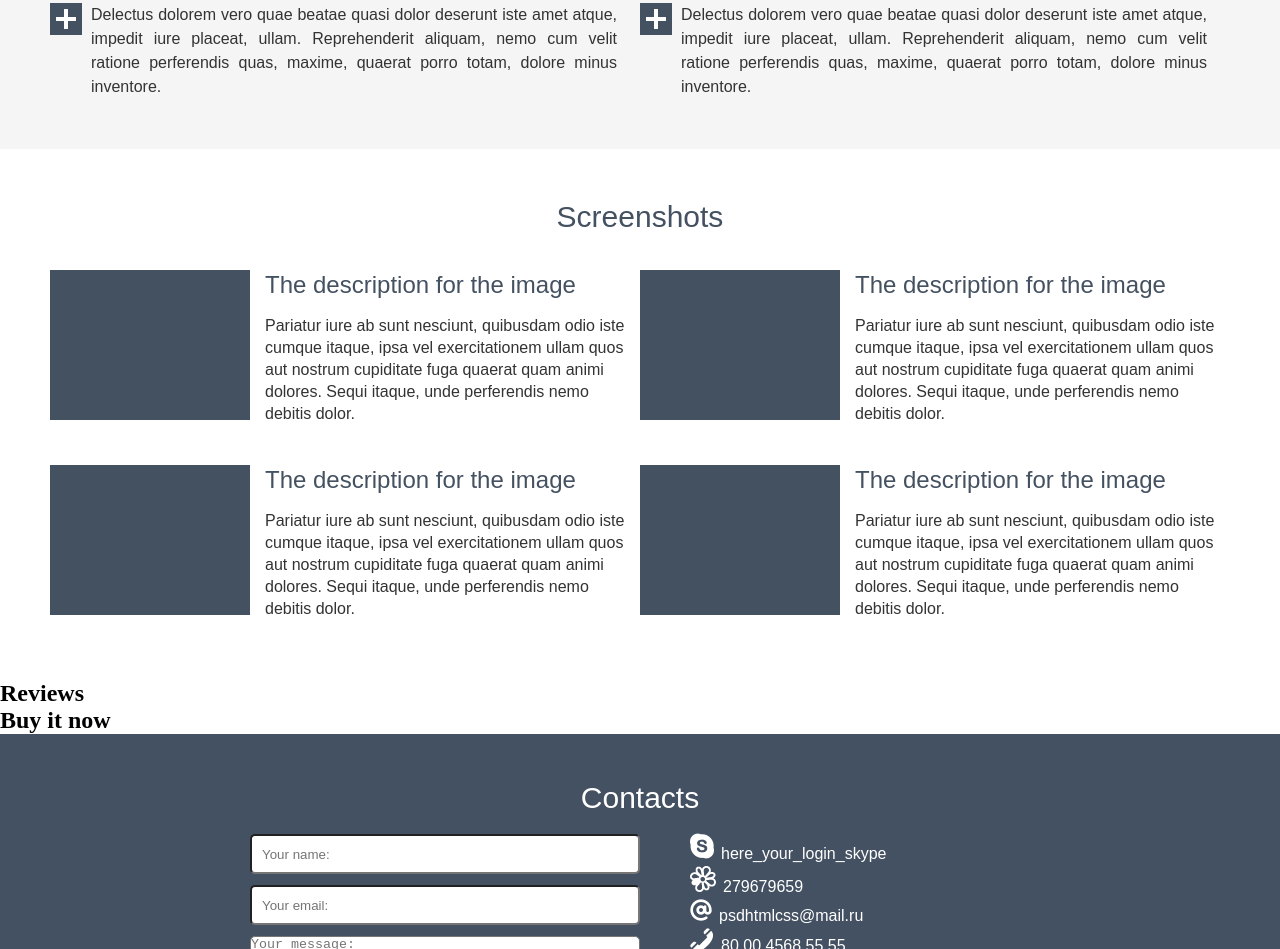
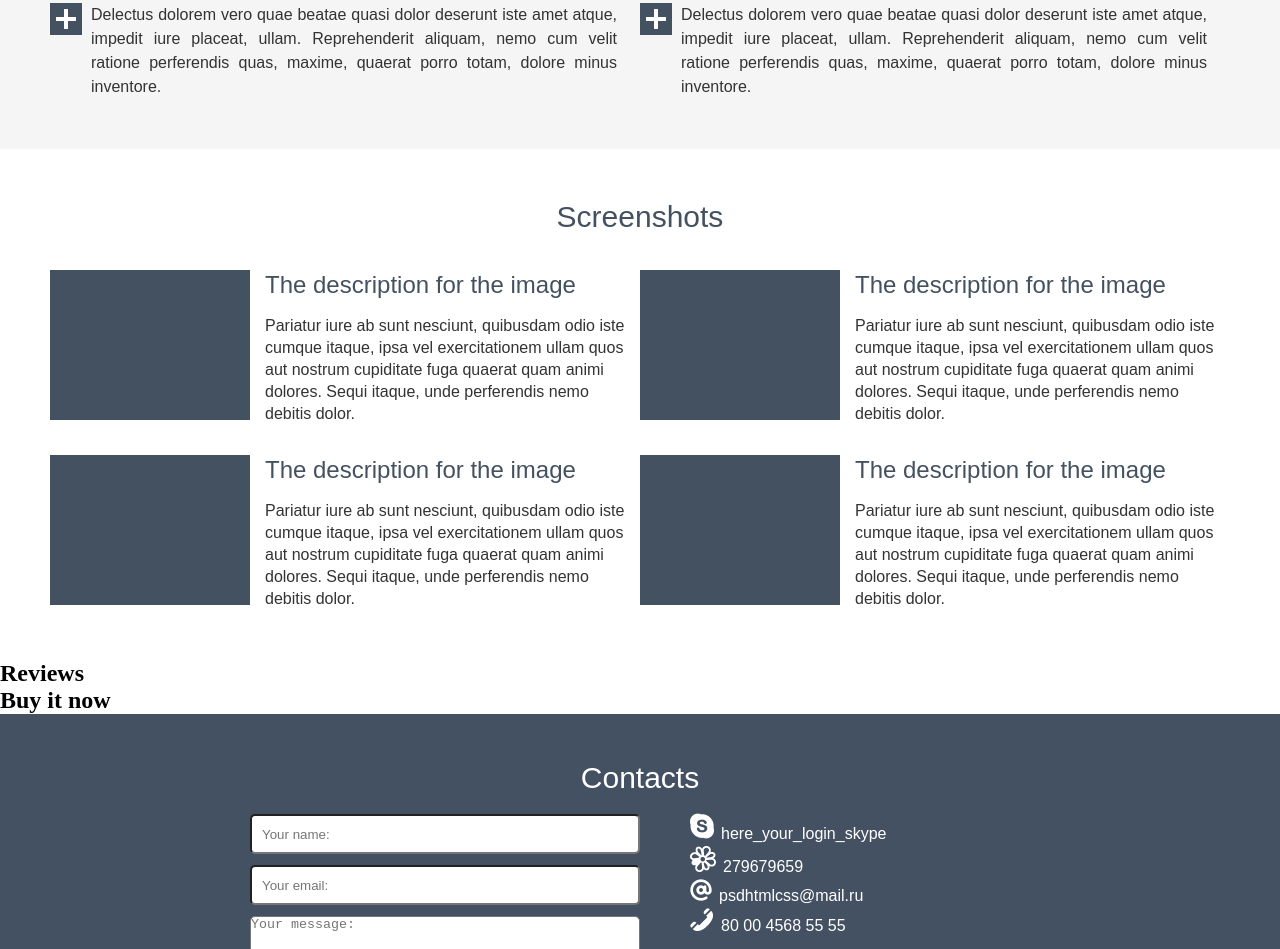
Before and after one commit to dionmagnus/html5, a plain HTML site: page index.html in a window 1280 px wide. Shown: the part 1007-1956 px from the top of the page. Drawn offline with Linux system fonts and the light colour scheme.

Commit message:
feedback fixes

```diff
--- a/css/main.css
+++ b/css/main.css
@@ -159,7 +159,7 @@ margin: 0;
 
 /* screenshot block */
 .screenshots {
-	padding: 50px 50px 20px 50px;
+	padding: 50px;
 	color: #333333;
 	font-family: Arial;
 	font-size: 16px;
@@ -181,15 +181,23 @@ margin: 0;
 	color: #445161;
 }
 
+.screenshot-wrp {
+	width: 50%;
+}
+
 .screenshots-fig {
-	width: 50%;
+	width: 100%;
 	box-sizing: border-box;
 	margin: 0 0 30px 0;
 }
 
+.screenshots-fig:last-child {
+	margin: 0;
+}
+
 .screenshots-img {
 	float: left;
-	margin: 0 15px 15px 0;
+	margin: 0 15px 0 0;
 }
 
 .screenshots-fig-title {
--- a/index.html
+++ b/index.html
@@ -69,6 +69,7 @@
 				</section>
 				<section class="screenshots">
 					<h2 class="screenshots-title">Screenshots</h2>
+					<div class="screenshot-wrp">
 						<figure class="screenshots-fig">
 							<img class="screenshots-img" src="img/image.jpg" alt="screenshot" width="200" height="150" />
 							<figcaption class="clearfix">
@@ -89,6 +90,8 @@
 								</p>
 							</figcaption>
 						</figure>
+					</div>
+					<div class="screenshot-wrp">
 						<figure class="screenshots-fig">
 							<img class="screenshots-img" src="img/image.jpg" alt="screenshot" width="200" height="150" />
 							<figcaption class="clearfix">
@@ -109,6 +112,7 @@
 								</p>
 							</figcaption>
 						</figure>
+					</div>
 			</section>
 
 				<section class="reviews">
```
Lines whose indentation alone changed are shown as unchanged.
